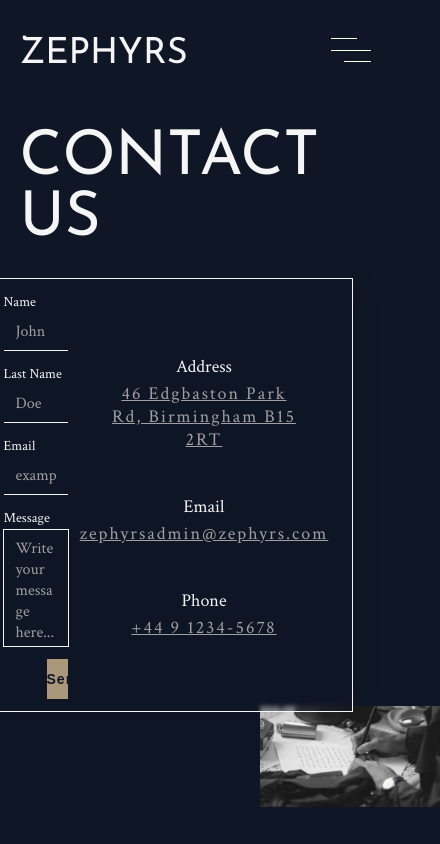
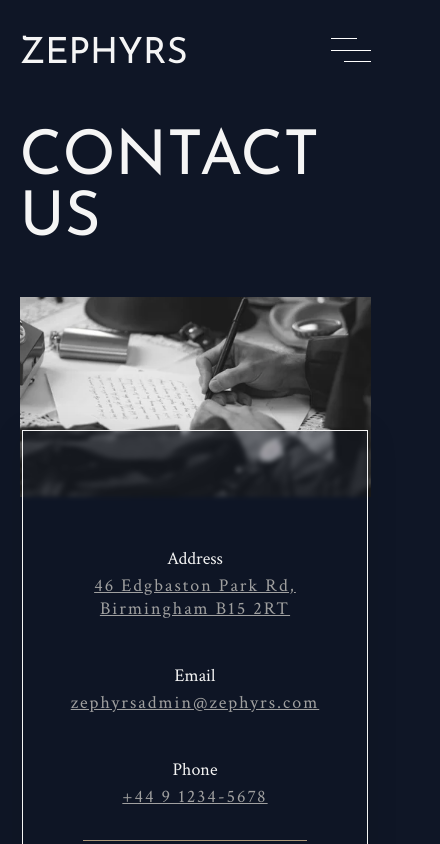
Before and after one commit to nicolas-ponce/zephyrs, a React (Vite) app: page /contact in a window 390 px wide. Shown: the top 844 px of the page, 440 px wide, since content can reach past the window. Built offline with nearby package versions, Linux system fonts and the light colour scheme.

Commit message:
added contact responsiveness

```diff
--- a/src/layouts/Contact_Layout/ContactLayout.style.ts
+++ b/src/layouts/Contact_Layout/ContactLayout.style.ts
@@ -13,6 +13,10 @@ export const Title = styled.h2`
     width: 100%;
     text-align: left;
     margin: 2.8rem;
+
+    @media (max-width: 768px) {
+        margin-bottom: 18rem;
+    }
 `;
 
 export const ImgAndDataContainer = styled.div`
@@ -23,9 +27,28 @@ export const ImgDiv = styled.div`
     display: flex;
     position: absolute;
     bottom: -22%;
-    right: -18%;
+    right: -5%;
     width: 50%;
     z-index: -10;
+
+    @media (max-width: 1200px) {
+        width: 40%;
+    }
+
+    @media (max-width: 992px) {
+        right: 0;
+        width: 45%;
+    }
+
+    @media (max-width: 768px) {
+        top: -15%;
+        right: 0;
+        left: 0;
+        bottom: 0;
+        width: 100%;
+        margin: 0 auto;
+        height: 20rem;
+    }
 `;
 
 export const LetterImg = styled.img`
@@ -52,6 +75,20 @@ export const ContactContainer = styled.div`
     box-shadow: 0 4px 30px rgba(0, 0, 0, 0.1);
     backdrop-filter: blur(2px);
     -webkit-backdrop-filter: blur(4px);
+
+    @media (max-width: 1200px) {
+        width: 80%;
+    }
+
+    @media (max-width: 992px) {
+        right: 0;
+    }
+
+    @media (max-width: 768px) {
+        grid-template-columns: 1fr;
+        padding: 3.2rem;
+        gap: 3.2rem;
+    }
 `;
 
 export const Form = styled.form`
@@ -61,6 +98,18 @@ export const Form = styled.form`
     justify-content: center;
     align-items: center;
     gap: 1.2rem;
+
+    @media (max-width: 768px) {
+        grid-row: 2/3;
+
+        &::before {
+            content: '';
+            width: 80%;
+            height: 1px;
+            background-color: var(--brown);
+            margin-bottom: 2.4rem;
+        }
+    }
 `;
 
 export const InputBox = styled.div`
@@ -158,6 +207,10 @@ export const ContactData = styled.div`
     align-items: center;
     width: 100%;
     gap: 4rem;
+
+    @media (max-width: 768px) {
+        margin-top: 8rem;
+    }
 `;
 
 export const DataItem = styled.div`
```
